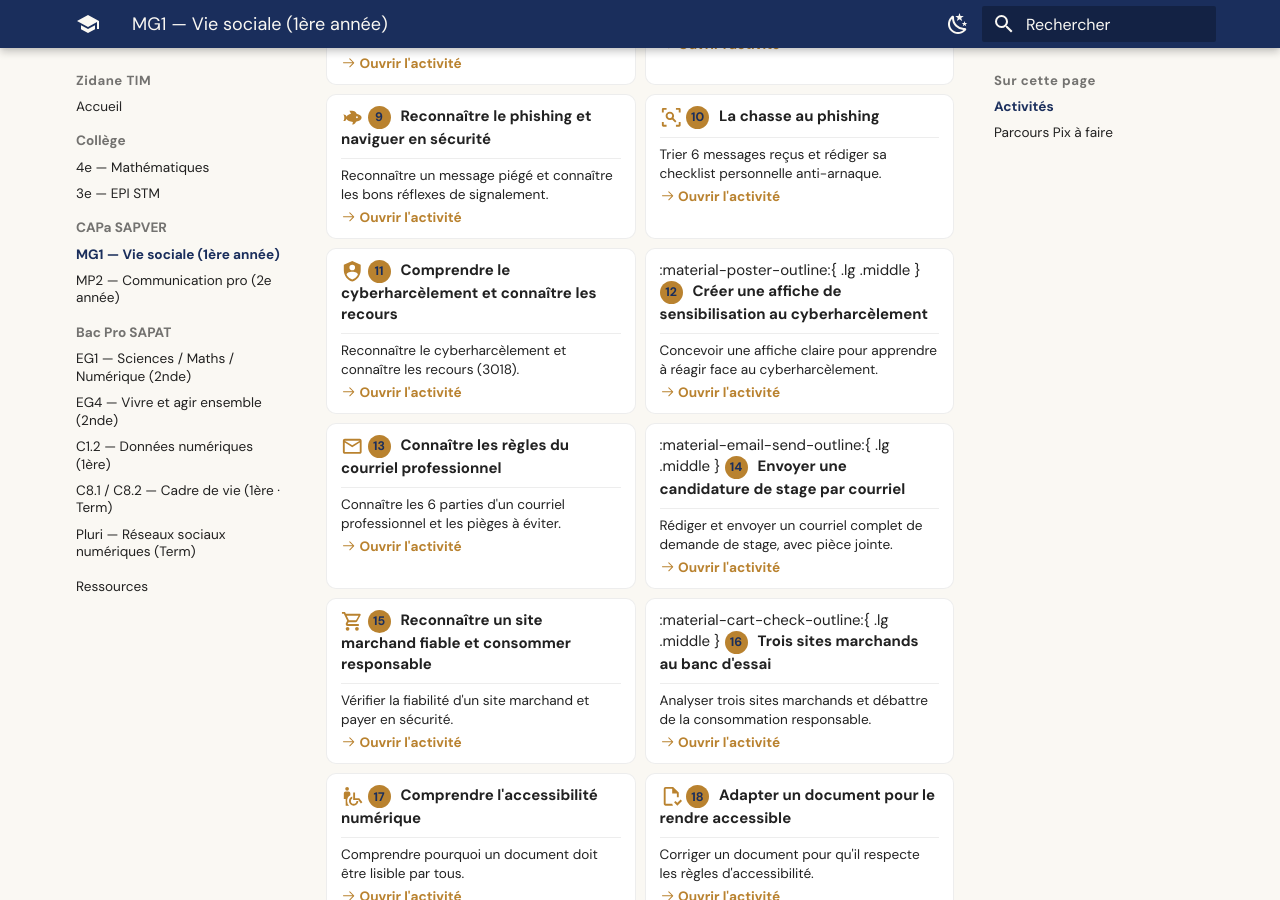
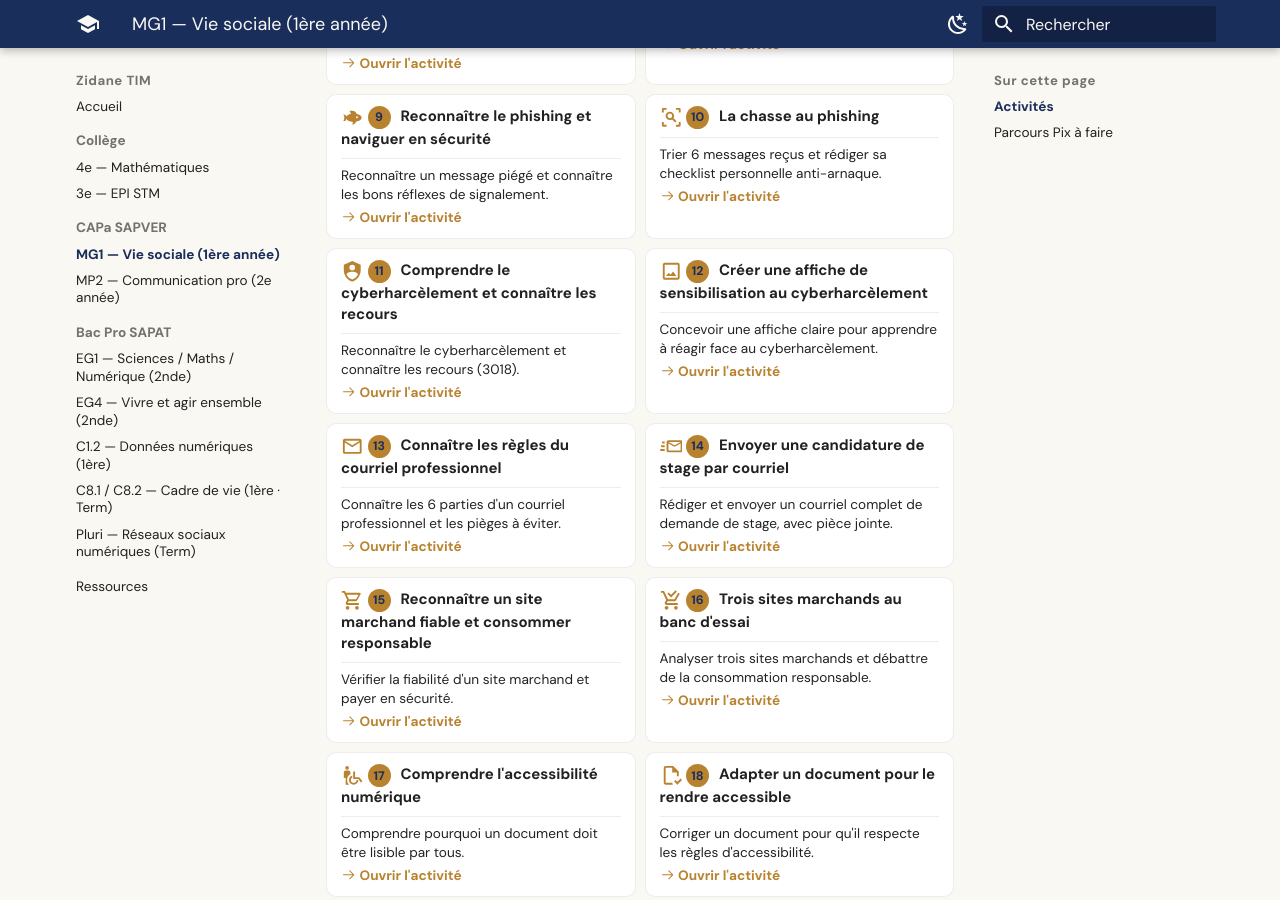
Before and after one commit to zidaneTim/zidane-tim, an MkDocs documentation site: the page built from docs/cours/capa-sapver/mg1-vie-sociale.md, in a window 1280 px wide and 900 px high, scrolled down 894 px. Built offline with MkDocs 1.6.1 and Material for MkDocs 9.7.7, drawn with Linux system fonts in a browser that asks for light colours.

Commit message:
capa1-mg1: corrige 3 icones material invalides (poster-outline, email-send-outline, cart-check-outline)

```diff
--- a/docs/cours/capa-sapver/mg1-vie-sociale.md
+++ b/docs/cours/capa-sapver/mg1-vie-sociale.md
@@ -96,7 +96,7 @@ Agir dans son environnement social et numérique de façon responsable.
 
     [:octicons-arrow-right-24: Ouvrir l'activité](activites/comprendre-le-cyberharcelement.md)
 
--   :material-poster-outline:{ .lg .middle } <span class="zt-step">12</span> **Créer une affiche de sensibilisation au cyberharcèlement**
+-   :material-image-outline:{ .lg .middle } <span class="zt-step">12</span> **Créer une affiche de sensibilisation au cyberharcèlement**
 
     ---
 
@@ -112,7 +112,7 @@ Agir dans son environnement social et numérique de façon responsable.
 
     [:octicons-arrow-right-24: Ouvrir l'activité](activites/ecrire-un-courriel-professionnel.md)
 
--   :material-email-send-outline:{ .lg .middle } <span class="zt-step">14</span> **Envoyer une candidature de stage par courriel**
+-   :material-email-fast-outline:{ .lg .middle } <span class="zt-step">14</span> **Envoyer une candidature de stage par courriel**
 
     ---
 
@@ -128,7 +128,7 @@ Agir dans son environnement social et numérique de façon responsable.
 
     [:octicons-arrow-right-24: Ouvrir l'activité](activites/site-marchand-fiable-et-consommation-responsable.md)
 
--   :material-cart-check-outline:{ .lg .middle } <span class="zt-step">16</span> **Trois sites marchands au banc d'essai**
+-   :material-cart-check:{ .lg .middle } <span class="zt-step">16</span> **Trois sites marchands au banc d'essai**
 
     ---
 
```
